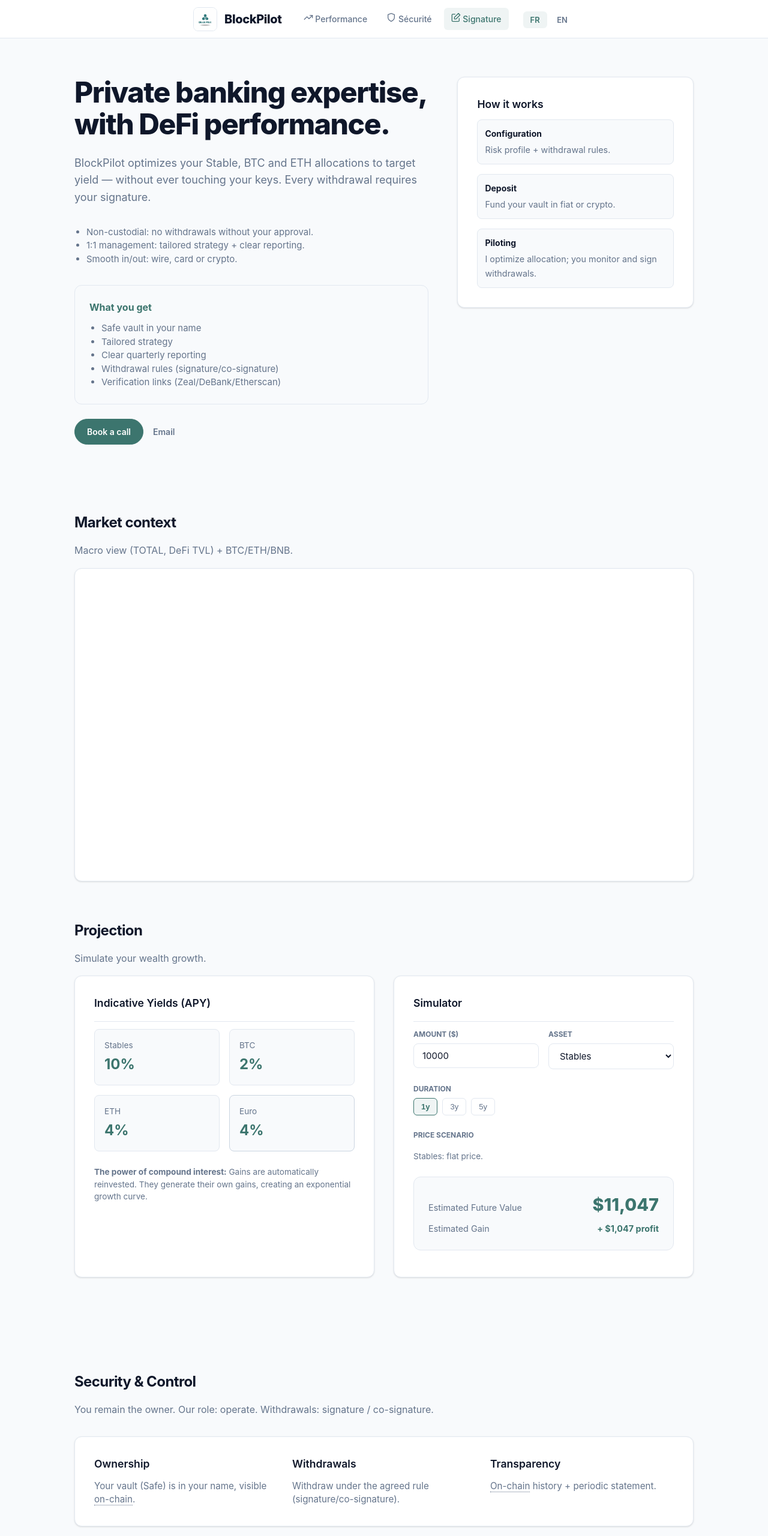
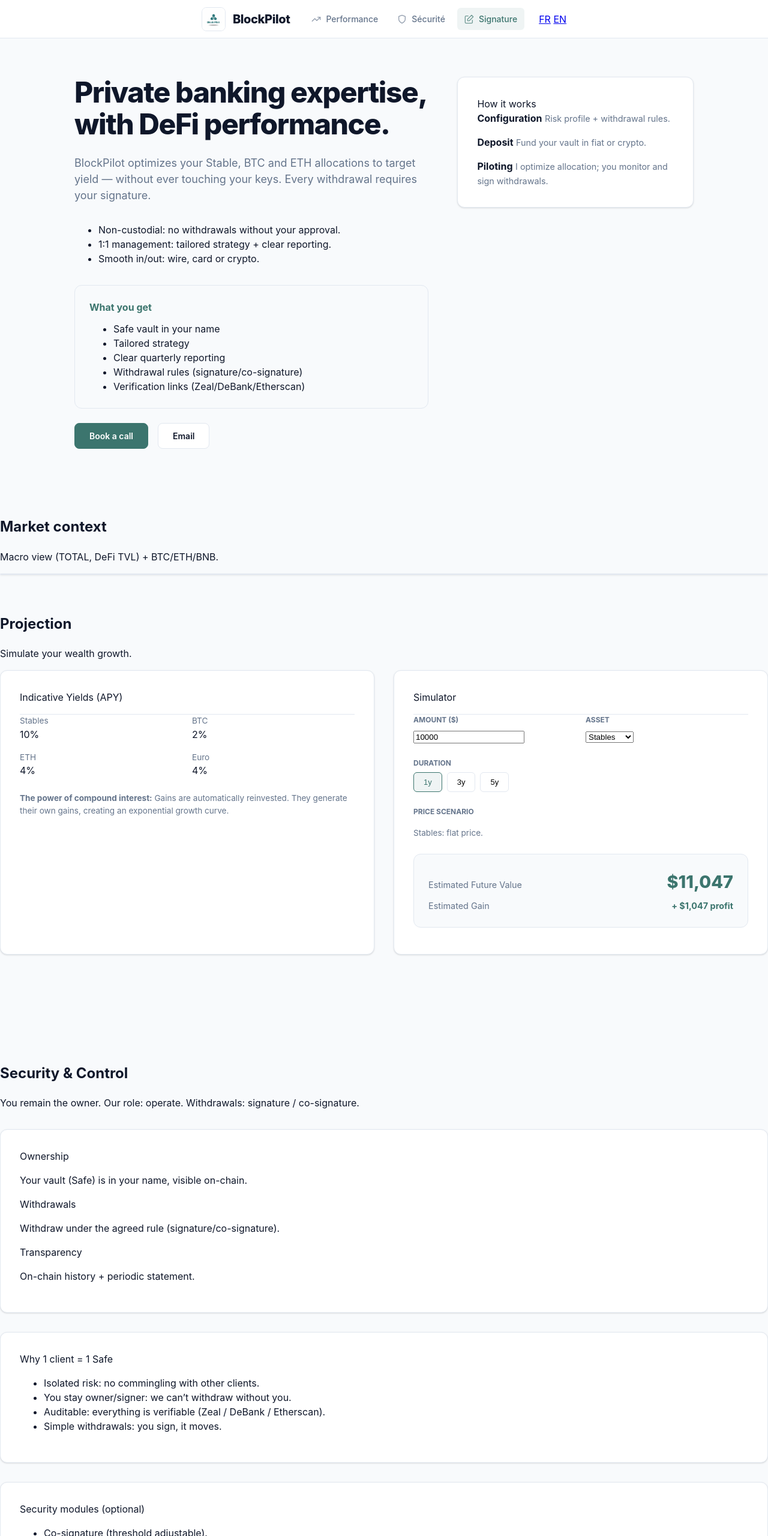
Before and after one commit to tonirangers/BlockPilot, a plain HTML site: page en/index.html in a window 1280 px wide. Shown: the top 2560 px of the page at 60% size. Drawn offline with Linux system fonts and the light colour scheme; no server answers; a script that the page names is missing.

Commit message:
Update styles.css

```diff
--- a/assets/styles.css
+++ b/assets/styles.css
@@ -1,4 +1,4 @@
-/* --- BLOCKPILOT DESIGN SYSTEM (Final Polish) --- */
+/* --- BLOCKPILOT DESIGN SYSTEM (Final Polish & Unified) --- */
 :root {
   --bp-bg: #FFFFFF;
   --bp-surface: #FFFFFF;
@@ -8,7 +8,6 @@
   --bp-text-main: #0F172A;
   --bp-text-muted: #64748B;
 
-  /* Ton Vert Pro (#3C756E) - Identique au widget */
   --bp-primary: #3C756E;
   --bp-primary-hover: #2E5C56;
   --bp-primary-soft: rgba(60, 117, 110, 0.08);
@@ -19,156 +18,86 @@
   --bp-shadow-card: 0 1px 3px 0 rgba(0, 0, 0, 0.1), 0 1px 2px -1px rgba(0, 0, 0, 0.1);
   --bp-shadow-hover: 0 10px 15px -3px rgba(0, 0, 0, 0.05), 0 4px 6px -2px rgba(0, 0, 0, 0.025);
 
-  /* Compatibilité */
-  --bg: var(--bp-surface-alt); --card: var(--bp-surface);
-  --ink: var(--bp-text-main); --muted: var(--bp-text-muted);
-  --line: var(--bp-border); --brand: var(--bp-primary);
-  --brand2: var(--bp-primary-hover); --shadow: var(--bp-shadow-card);
-  --radius: var(--bp-radius-card); --max: 1080px;
+  --max: 1080px;
 }
 
 * { box-sizing: border-box; }
 html { height: 100%; scroll-behavior: smooth; }
-body { height: 100%; margin: 0; background-color: var(--bp-surface-alt); font-family: 'Inter', -apple-system, BlinkMacSystemFont, "Segoe UI", Roboto, sans-serif; color: var(--bp-text-main); line-height: 1.5; -webkit-font-smoothing: antialiased; }
+body { height: 100%; margin: 0; background-color: var(--bp-surface-alt); font-family: 'Inter', sans-serif; color: var(--bp-text-main); line-height: 1.5; -webkit-font-smoothing: antialiased; }
 
 /* --- STRUCTURE --- */
-.container, .container-premium { max-width: var(--max); margin: 0 auto; padding: 0 24px; }
+.container { max-width: var(--max); margin: 0 auto; padding: 0 24px; }
 .section { padding: 64px 0; }
-.section--tight { padding: 40px 0; }
 
-/* --- HEADER GITBOOK STYLE --- */
+/* --- HEADER --- */
 .header {
   position: sticky; top: 0; z-index: 50;
-  background: rgba(255, 255, 255, 0.9);
-  backdrop-filter: blur(12px);
+  background: rgba(255, 255, 255, 0.9); backdrop-filter: blur(12px);
   border-bottom: 1px solid var(--bp-border);
   height: 64px; display: flex; align-items: center;
 }
 .nav { width: 100%; display: flex; align-items: center; justify-content: space-between; gap: 24px; }
 
-.brand__logo {
-  width: 36px; height: 36px;
-  border-radius: 8px;
-  background: #fff; border: 1px solid var(--bp-border);
-  display: block;
-}
+/* Logo & Brand alignement */
+.brand { display: flex; align-items: center; gap: 12px; text-decoration: none; }
+.brand__logo { width: 40px; height: 40px; border-radius: 8px; border: 1px solid var(--bp-border); }
 
-/* Barre de recherche (Style GitBook) */
-.navSearch {
-  display: flex; align-items: center; gap: 8px;
-  background: var(--bp-surface-alt); border: 1px solid var(--bp-border);
-  padding: 6px 12px; border-radius: 8px; color: var(--bp-text-muted);
-  font-size: 14px; cursor: default; transition: all 0.2s;
-  width: 240px; margin-right: auto; margin-left: 16px;
-}
-.navSearch:hover { border-color: #CBD5E1; color: var(--bp-text-main); }
-.navSearch kbd {
-  border: 1px solid var(--bp-border); border-radius: 4px; padding: 2px 4px;
-  font-size: 10px; font-family: inherit; background: #fff; margin-left: auto;
-}
-
+/* Navigation & Icônes (Correction Flexbox) */
 .nav__links { display: flex; align-items: center; gap: 8px; }
 .nav__links a {
+  display: flex; align-items: center; gap: 8px; /* Crucial pour les icônes */
   text-decoration: none; color: var(--bp-text-muted);
   font-weight: 500; font-size: 14px; padding: 8px 12px;
-  border-radius: 6px; transition: all 0.2s;
+  border-radius: 6px; transition: all 0.2s cubic-bezier(0.4, 0, 0.2, 1);
 }
+.nav__links a svg { width: 16px; height: 16px; opacity: 0.7; transition: transform 0.2s ease; }
 .nav__links a:hover { color: var(--bp-text-main); background: var(--bp-surface-alt); }
+.nav__links a:hover svg { transform: translateY(-1px); opacity: 1; }
 .nav__links a.active { color: var(--bp-primary); background: var(--bp-primary-soft); }
 
-.navToggle { display: none; border: 1px solid var(--bp-border); background: #fff; border-radius: 6px; padding: 6px 12px; cursor: pointer; color: var(--bp-text-muted); }
+.navToggle { display: none; border: 1px solid var(--bp-border); background: #fff; border-radius: 6px; padding: 6px 12px; cursor: pointer; }
 
-/* --- TYPO --- */
-.h1 { font-size: 48px; letter-spacing: -0.03em; line-height: 1.1; margin: 0 0 24px; color: var(--bp-text-main); font-weight: 800; }
-.lead, .p { font-size: 18px; color: var(--bp-text-muted); margin: 0 0 32px; font-weight: 400; line-height: 1.6; }
-
-/* --- CARDS --- */
-.card, .bp-card {
-  background: var(--bp-surface);
-  border: 1px solid var(--bp-border);
-  border-radius: var(--bp-radius-card);
-  box-shadow: var(--bp-shadow-card);
-  padding: 32px; margin-bottom: 32px;
-  transition: transform 0.2s, box-shadow 0.2s, border-color 0.2s;
-}
-.card:hover, .bp-card:hover {
-  box-shadow: var(--bp-shadow-hover);
-  border-color: #CBD5E1;
-  transform: translateY(-2px);
-}
-.cardPad { padding: 32px; }
-.cardTitle { font-weight: 600; font-size: 1.1rem; margin-bottom: 12px; color: var(--bp-text-main); }
-.cardSub { color: var(--bp-text-muted); font-size: 0.95rem; margin: 0; }
-.tip { border-bottom: 1px dotted var(--bp-text-muted); cursor: help; }
-
-/* --- WIDGETS --- */
-.bp-section-title { font-size: 1.5rem; font-weight: 700; letter-spacing: -0.025em; margin-bottom: 8px; color: var(--bp-text-main); }
-.bp-section-subtitle { font-size: 1rem; color: var(--bp-text-muted); font-weight: 400; line-height: 1.6; }
-.tv-widget-wrapper { width: 100%; height: 520px; position: relative; }
-
-/* --- BOUTONS & INPUTS --- */
+/* --- BOUTONS PREMIUM (Réserver/Email) --- */
 .btn {
-  display: inline-flex; align-items: center; justify-content: center; gap: 8px;
-  padding: 10px 20px; border-radius: 99px; font-weight: 600; text-decoration: none; font-size: 14px;
-  border: 1px solid var(--bp-border); background: #fff; color: var(--bp-text-main); transition: all 0.2s;
+  display: inline-flex; align-items: center; justify-content: center; gap: 10px;
+  padding: 10px 24px; border-radius: 8px; /* Rayon GitBook */
+  font-weight: 600; text-decoration: none; font-size: 14px;
+  border: 1px solid var(--bp-border); background: #fff; color: var(--bp-text-main);
+  transition: all 0.2s cubic-bezier(0.4, 0, 0.2, 1);
+  cursor: pointer;
 }
 .btn--primary { background: var(--bp-primary); border-color: var(--bp-primary); color: #fff; }
-.btn--primary:hover { background: var(--bp-primary-hover); border-color: var(--bp-primary-hover); }
-.btn--text { border:none; background:none; color:var(--bp-text-muted); text-decoration:none; padding:0; }
-.btn--text:hover { color: var(--bp-primary); text-decoration: underline; }
+.btn--primary:hover {
+  background: var(--bp-primary-hover);
+  transform: translateY(-1px);
+  box-shadow: 0 4px 6px -1px rgba(0, 0, 0, 0.1);
+}
+.btn svg { width: 16px; height: 16px; transition: transform 0.2s ease; }
+.btn:hover svg { transform: translateX(2px); }
 
-.input, .select, textarea {
-  width: 100%; padding: 10px 14px; border-radius: 8px;
-  border: 1px solid var(--bp-border); background: #fff; color: var(--bp-text-main);
-  font-size: 15px; outline: none; transition: border-color 0.2s, box-shadow 0.2s; font-family: inherit;
+/* --- CARDS & TYPO --- */
+.bp-card {
+  background: var(--bp-surface); border: 1px solid var(--bp-border);
+  border-radius: var(--bp-radius-card); box-shadow: var(--bp-shadow-card);
+  padding: 32px; margin-bottom: 32px;
+  transition: transform 0.2s ease, box-shadow 0.2s ease;
 }
-.input:focus, .select:focus, textarea:focus { border-color: var(--bp-primary); box-shadow: 0 0 0 3px var(--bp-primary-soft); }
+.bp-card:hover { box-shadow: var(--bp-shadow-hover); transform: translateY(-2px); }
 
-/* --- CHIPS --- */
+.h1 { font-size: 48px; letter-spacing: -0.03em; line-height: 1.1; margin: 0 0 24px; font-weight: 800; }
+.lead { font-size: 18px; color: var(--bp-text-muted); margin-bottom: 32px; }
+
+/* --- CHIPS & SIMULATEUR --- */
 .scenarioChips .chip {
   border: 1px solid var(--bp-border); background: #fff;
-  border-radius: 6px; padding: 6px 12px; font-size: 13px; font-weight: 500;
-  cursor: pointer; color: var(--bp-text-muted); transition: all 0.2s;
+  border-radius: 6px; padding: 8px 16px; font-size: 13px; font-weight: 500;
+  cursor: pointer; transition: all 0.2s;
 }
-.scenarioChips .chip:hover { border-color: var(--bp-text-muted); }
-.scenarioChips .chip.active, .pill.is-active {
-  background: var(--bp-primary-soft); color: var(--bp-primary); border-color: var(--bp-primary); font-weight: 600;
-}
-.pill { text-decoration: none; color: var(--bp-text-muted); padding: 6px 12px; border-radius: 6px; font-weight: 600; font-size: 13px; }
-
-/* --- SIGNATURE IFRAMES FIX (Background blanc pour éviter le vide) --- */
-.signatureFrames { display: flex; flex-direction: column; gap: 24px; width: 100%; margin-top: 24px; }
-.signatureFrames iframe {
-  width: 100%; border: 0; min-height: 800px;
-  background: #fff; border-radius: 12px;
-  border: 1px solid var(--bp-border); box-shadow: var(--bp-shadow-card);
-}
-iframe[style*="display: none"] { display: none !important; }
-
-/* --- YIELD CARDS --- */
-.ycard { border: 1px solid var(--bp-border); border-radius: 8px; background: var(--bp-surface-alt); padding: 16px; }
-.ycard .n { font-size: 1.5rem; font-weight: 700; color: var(--bp-primary); margin-top: 4px; }
-.bullets { padding-left: 20px; margin: 12px 0; color: var(--bp-text-muted); font-size: 15px; }
-.mini { border: 1px solid var(--bp-border); padding: 12px; border-radius: 8px; background: var(--bp-surface-alt); }
-.mini strong { display: block; margin-bottom: 4px; color: var(--bp-text-main); font-size: 14px; }
-
-.grid2 { display: grid; grid-template-columns: 1fr 1fr; gap: 24px; }
-.grid3 { display: grid; grid-template-columns: 1fr 1fr 1fr; gap: 24px; }
+.scenarioChips .chip.active { background: var(--bp-primary-soft); color: var(--bp-primary); border-color: var(--bp-primary); }
 
 @media (max-width: 860px) {
-  .navToggle { display: inline-flex; }
-  .navSearch { display: none; } /* On cache la recherche sur mobile pour simplifier */
-  .nav__links {
-    display: none; position: absolute; left: 0; right: 0; top: 64px;
-    background: #fff; border-bottom: 1px solid var(--bp-border);
-    padding: 24px; flex-direction: column; align-items: flex-start; gap: 8px;
-  }
-  body.menu-open .nav__links { display: flex; }
-  .tv-widget-wrapper { height: 400px; }
-  .hero__grid, .grid2, .grid3 { display: block; }
-  .grid2 > div, .grid3 > div { margin-bottom: 24px; }
+  .nav__links { display: none; }
   .h1 { font-size: 36px; }
 }
 
 .footer { padding: 48px 0; border-top: 1px solid var(--bp-border); color: var(--bp-text-muted); font-size: 14px; }
-.footer a { color: var(--bp-text-main); text-decoration: none; }
```
